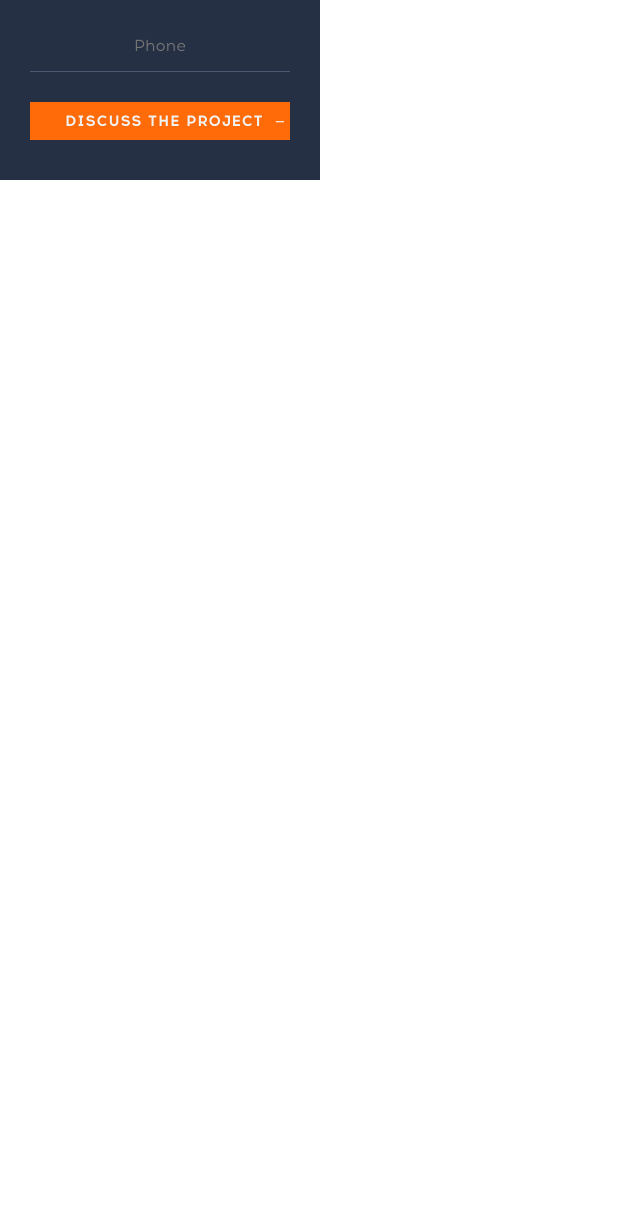
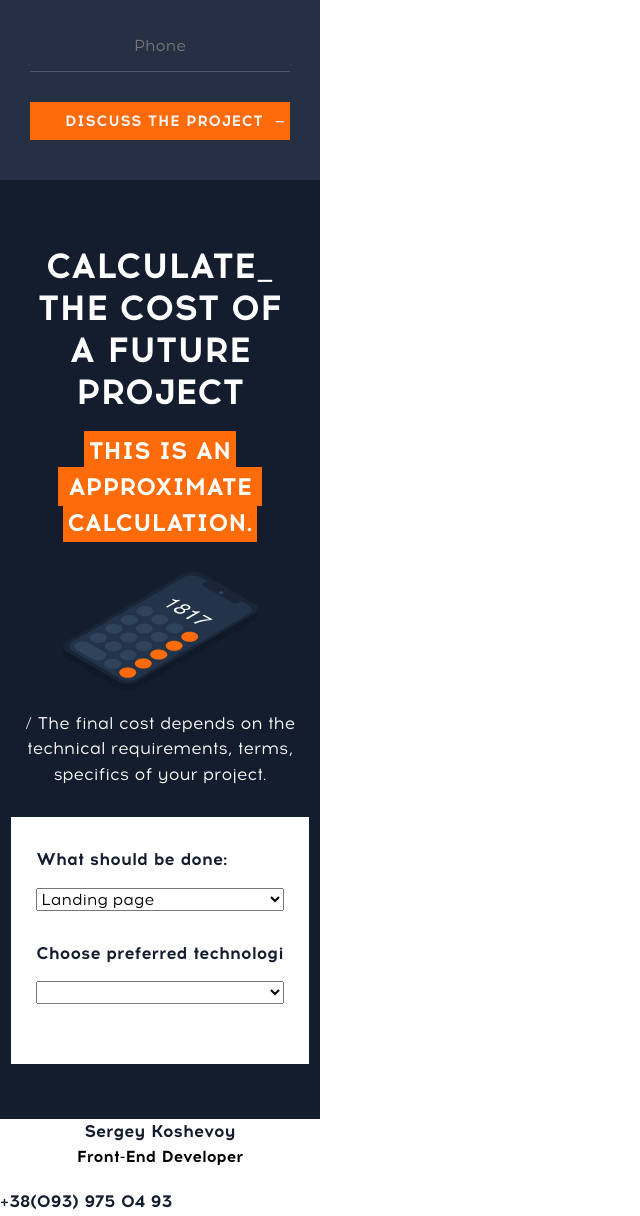
Before and after one commit to honax11/my_resume, a plain HTML site: page index.html in a window 1280 px wide. Shown: the part 5438-6654 px from the top of the page, without its empty margins (0-640 px from the left). Before the commit the page ends 5618 px from the top, so only its background shows below. Drawn offline with Linux system fonts and the light colour scheme; files whose address does not match are found by name.

Commit message:
add  footer

```diff
--- a/css/style.css
+++ b/css/style.css
@@ -503,3 +503,109 @@
     color: var(--c-grey-blue);
     margin-bottom: 30px;
   }
+  /* CALCULATOR FORM SECTION */
+
+.calculator {
+  background: var(--c-dark);
+}
+
+.calculator-icon {
+  width: 195px;
+}
+
+.calculator-descr {
+  font-weight: bold;
+  font-size: 24px;
+  line-height: 150%;
+  text-align: center;
+  text-transform: uppercase;
+  color: var(--txt-c-light);
+  margin: 0 0 30px 0;
+}
+
+.calculator-descr span {
+  background: var(--c-accent);
+  padding: 5px;
+}
+
+.calculator-descr .calculator-descr-accent {
+  padding: 5px 10px;
+}
+
+.calculator-title {
+  width: 270px;
+  margin-bottom: 20px;
+}
+
+.calculator-text {
+  font-size: 17px;
+  line-height: 150%;
+  text-align: center;
+  color: var(--txt-c-light);
+  margin: 20px 0 30px 0;
+}
+
+.calculator-form-input{
+  display: flex;
+  flex-direction: column;
+  margin-bottom: 30px;
+}
+
+.calculator-form-title{
+  font-weight: bold;
+  font-size: 17px;
+  line-height: 150%;
+  color:  var(--txt-c-dark);
+  margin-bottom: 15px;
+}
+
+.form-calculator{
+  background: var(--c-light);
+  padding: 30px 25px;
+}
+
+
+
+/* footer section*/
+.footer-my-name{
+  font-weight: bold;
+  font-size: 17px;
+  line-height: 150%;
+  color: var(--txt-c-dark);
+  margin: 0;
+  text-align: center;
+}
+
+.footer-my-profession{
+  font-weight: bold;
+  line-height: 150%;
+  text-align: center;
+  margin:0 0 20px 0 ;
+
+}
+
+.footer-my-tel{
+  font-weight: bold;
+  font-size: 17px;
+  line-height: 150%;
+  text-align: center;
+  text-decoration: none;
+  color: var(--txt-c-dark);
+  margin-bottom: 15px;
+}
+
+.footer-my-email{
+  font-weight: bold;
+  font-size: 17px;
+  text-align: center;
+  margin-bottom: 30px ;
+}
+
+.social-link-item{
+  font-size: 25px;
+  margin-right: 35px;
+}
+
+.social-link-item:last-child{
+  margin-right: 0;
+}
--- a/index.html
+++ b/index.html
@@ -307,5 +307,54 @@
           </div>
 
       </section>
+
+      <section class="calculator">
+        <div class="container">
+          <h3 class="calculator-title section-title">
+            Calculate_ the cost of a future project
+          </h3>
+          <p class="calculator-descr">
+            <span>This is an</span>
+            <span class="calculator-descr-accent">approximate</span>
+            <span>calculation.</span>
+          </p>
+          <img src="img/calculator.svg" alt="calculator" class="calculator-icon" />
+          <p class="calculator-text">
+            / The final cost depends on the technical requirements, terms, specifics
+            of your project.
+          </p>
+          <form action="" class="form-calculator">
+            <div class="calculator-form-input">
+              <label for="calculator-form-website-type" class="calculator-form-title">What should be done:</label>
+              <select name="website-type" id="calculator-form-website-type">
+                <option value="landing-page">Landing page</option>
+                <option value="landing-page">Websit</option>
+              </select>
+            </div>
+            <div class="calculator-form-input">
+              <label for="calculator-form-technologi" class="calculator-form-title">Choose preferred technologi</label>
+              <select name="technologi" id="calculator-form-technologi"></select>
+            </div>
+          </form>
+        </div>
+      </section>
+      <footer class="footer">
+        <div class="conteiner">
+            <h3 class="footer-my-name">Sergey Koshevoy</h3>
+            <p class="footer-my-profession">Front-End Developer</p>
+
+            <a href="tel:+380939750493" class="footer-my-tel">+38(093) 975 04 93</a>
+            <a href="mailto:ser.koshevoy@gmail.com" class="footer-my-email">ser.koshevoy@gmail.com</a>
+          <div class="social-link">
+
+              <i class="fab fa-github-square social-link-item"></i>
+              <i class="fab fa-linkedin-in social-link-item"></i>
+              <i class="fab fa-facebook-square social-link-item"></i>
+              <i class="fab fa-instagram-square social-link-item"></i>
+          </div>
+
+
+        </div>
+      </footer>
 </body>
 </html>
```
